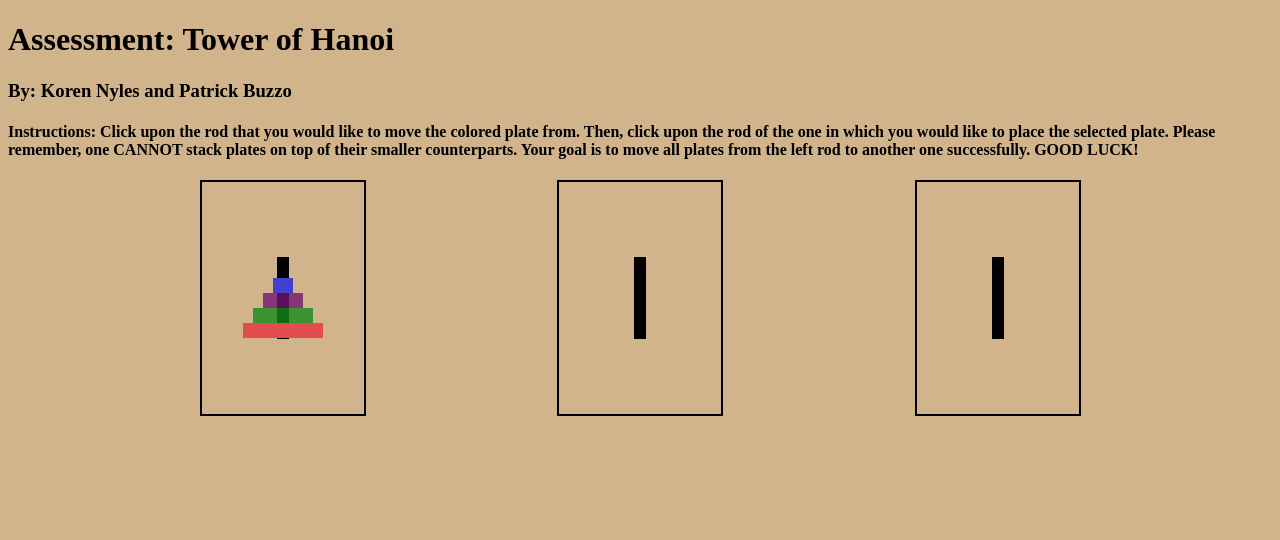
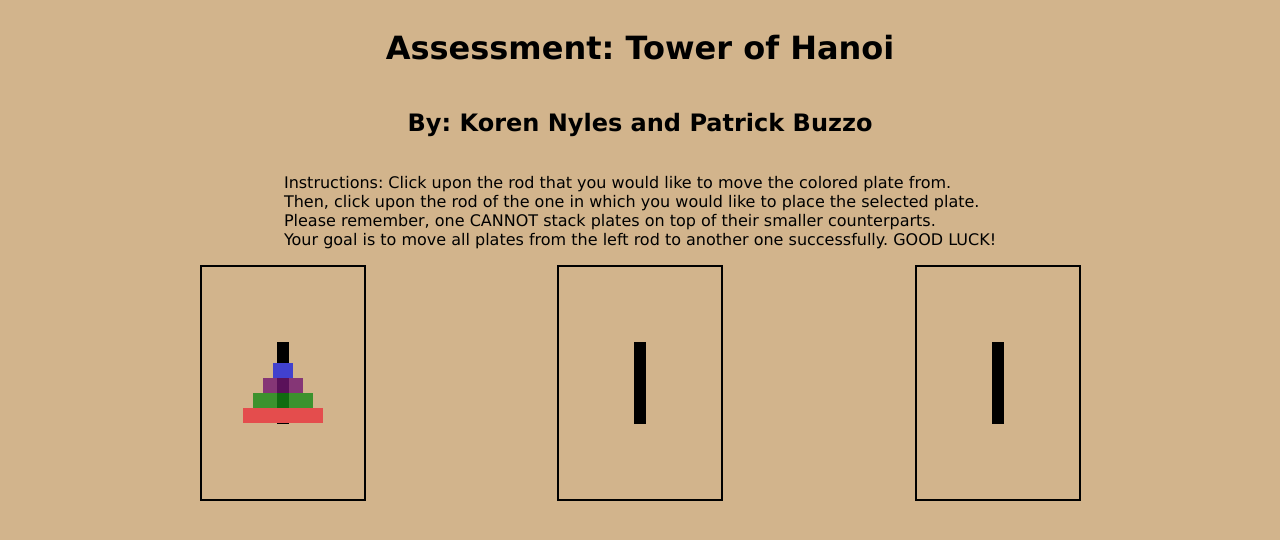
Before and after one commit to korenenyles/js-towerOfHanoi, a plain HTML site: page index.html in a window 1280 px wide. Drawn offline with Linux system fonts and the light colour scheme.

Commit message:
Adds some CSS

```diff
--- a/index.html
+++ b/index.html
@@ -7,10 +7,14 @@
     <link href="style.css" rel="stylesheet" type="text/css" />
   </head>
   <body>
-    <h1>Assessment: Tower of Hanoi</h1>
-    <h3>By: Koren Nyles and Patrick Buzzo</h3>
-    <h4>Instructions: Click upon the rod that you would like to move the colored plate from. Then, click upon the rod of the one in which you would like to place the selected plate. Please remember, one CANNOT stack plates on top of their smaller counterparts. Your goal is to move all plates from the left rod to another one successfully. GOOD LUCK!</h4>
-    <div></div>
+    <header id = instructionsHead>
+        <h1>Assessment: Tower of Hanoi</h1>
+        <h2>By: Koren Nyles and Patrick Buzzo</h2>
+        <p>Instructions: Click upon the rod that you would like to move the colored plate from.
+          <br> Then, click upon the rod of the one in which you would like to place the selected plate.
+          <br>Please remember, one CANNOT stack plates on top of their smaller counterparts.
+          <br>Your goal is to move all plates from the left rod to another one successfully. GOOD LUCK!</p>
+    </header>
 
     <container class="container">
     <div id = game >
--- a/style.css
+++ b/style.css
@@ -1,6 +1,13 @@
 body{
     background-color: tan;
+    font-family: 'Lucida Sans', 'Lucida Sans Regular', 'Lucida Grande', 'Lucida Sans Unicode', Geneva, Verdana, sans-serif;
+}
 
+#instructionsHead{
+    display: flex;
+    flex-direction: column;
+    justify-content: center;
+    align-items: center;
 }
 
 #game{
@@ -24,6 +31,9 @@ body{
 .rodBox{
     border: 2px solid black;
     padding: 75px;
+    display:flex;
+    flex-direction: row;
+    justify-content: space-evenly;
 }
 
 
```
